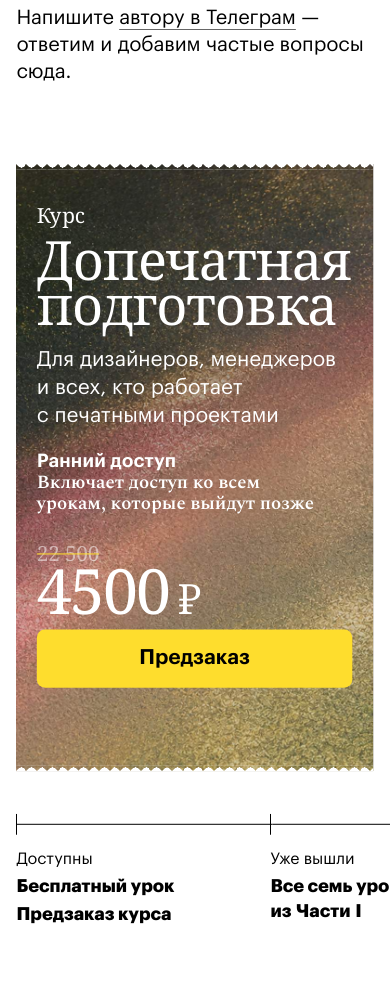
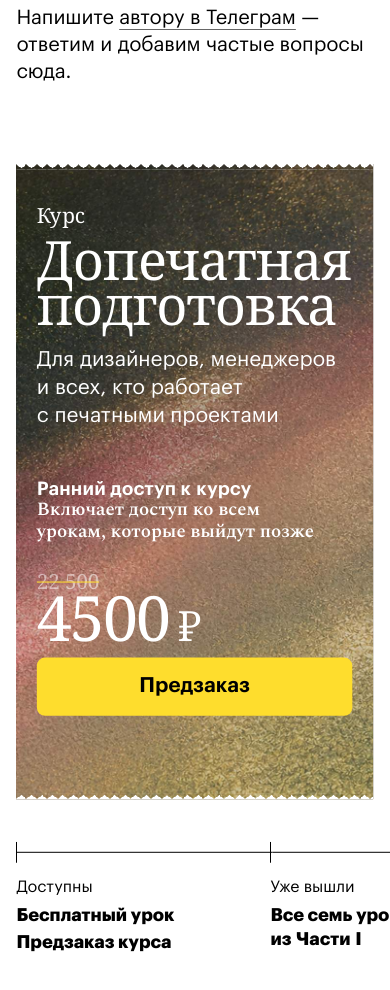
Before and after one commit to tuptop/dopechatka, a plain HTML site: page site/index.html in a window 390 px wide. Shown: the part 10206-11196 px from the top of the page. Drawn offline with Linux system fonts and the light colour scheme; a web font is replaced by a local one.

Commit message:
Match taller mobile preorder card in Figma

```diff
--- a/site/index.html
+++ b/site/index.html
@@ -28,7 +28,7 @@
   <link rel="icon" href="favicon.png" sizes="32x32" type="image/png">
   <link rel="apple-touch-icon" href="apple-touch-icon.png">
 
-  <link rel="stylesheet" href="style.css?v=151">
+  <link rel="stylesheet" href="style.css?v=152">
 </head>
 <body>
   <!-- Yandex.Metrika counter -->
@@ -370,7 +370,7 @@
             <h2 class="buy-title">Допечатная подготовка</h2>
             <p class="buy-text">Для&nbsp;дизайнеров, менеджеров и&nbsp;всех, кто&nbsp;работает с&nbsp;печатными проектами</p>
             <div class="buy-head">
-              <p class="buy-lead">Ранний доступ</p>
+              <p class="buy-lead">Ранний доступ<span class="buy-lead-mobile"> к&nbsp;курсу</span></p>
               <p class="buy-note">Включает доступ ко&nbsp;всем урокам, которые выйдут позже</p>
             </div>
             <p class="buy-old">22&nbsp;500</p>
--- a/site/style.css
+++ b/site/style.css
@@ -766,6 +766,7 @@ img {
 }
 /* Правая колонка: подзаголовок, цена, кнопка — все от 637 */
 .buy-head { left: 637px; top: 54px; width: 265px; }
+.buy-lead-mobile { display: none; }
 .buy-lead { font: 600 16px/19.2px 'Graphik', sans-serif; letter-spacing: 0.01em; }
 .buy-note { font: 600 16px/19.2px 'Spectral', Cambria, Georgia, serif; }
 /* Как и в лид-карточке: приглушён только текст цены, линия поверх остаётся
@@ -1026,7 +1027,7 @@ img {
     margin-top: 40px;
   }
   .card-frame-tg { aspect-ratio: 343 / 657; }
-  .card-frame-buy { aspect-ratio: 343 / 583; }
+  .card-frame-buy { aspect-ratio: 343 / 610; }
   .card-frame > .badge,
   .card-frame > .tg-panel,
   .card-frame > .buy-card {
@@ -1229,13 +1230,13 @@ img {
   .faq-item:nth-of-type(3) p, .faq-item:nth-of-type(4) p { width: auto; }
 
   /* ===== Финальный блок =====
-     Плашка во всю колонку, 583 высотой; внутри — макетные координаты
+     Плашка во всю колонку, 610 высотой; внутри — макетные координаты
      от её верхнего края, выключка влево от 20, как в лид-карточке.
      Зубцы рисуют псевдоэлементы, текстура растянута по карточке. */
   .buy { margin-top: 80px !important; }
   .buy-card {
     position: relative;
-    height: 583px;
+    height: 610px;
     margin: 0;
     background: #2b241c url('assets/plate-buy.jpg') 50% 50% / cover;
   }
@@ -1250,37 +1251,38 @@ img {
   .buy-card::before { top: 0; }
   .buy-card::after { bottom: 0; transform: scaleY(-1); }
   .buy-kicker {
-    left: 20px; top: 40px;
+    left: 20px; top: 39.5px;
     font-size: 20px; line-height: 19.4px;
     font-weight: 500; letter-spacing: -0.4px;
   }
   .buy-title {
-    left: 20px; top: 69px;
+    left: 20px; top: 68.5px;
     width: 295px;
     font-size: 52px; line-height: 44.2px;
     letter-spacing: -1.04px;
   }
   .buy-text {
-    left: 20px; top: 173px;
+    left: 20px; top: 172.5px;
     width: 303px;
     font-size: 20px; line-height: 1.35;
   }
-  .buy-head { left: 20px; top: 275px; width: 268px; }
+  .buy-head { left: 20px; top: 301.5px; width: 268px; }
+  .buy-lead-mobile { display: inline; }
   .buy-lead, .buy-note { font-size: 18px; line-height: 20.7px; }
   .buy-old {
-    left: 20px; top: 363px;
+    left: 20px; top: 389.5px;
     font-weight: 500; font-size: 20px; line-height: 21.6px;
     letter-spacing: -0.2px;
   }
-  /* 387 в макете — верх краски (бокс обрезан по прописной), минус 0,138 em */
+  /* 413,5 в макете — верх краски (бокс обрезан по прописной), минус 0,138 em */
   .buy-now {
-    left: 20px; top: 378.7px;
+    left: 20px; top: 405.2px;
     width: 303px;
     font-size: 60px;
     letter-spacing: -1.8px;
   }
   .buy-now .rub { font-size: 40px; letter-spacing: -0.8px; margin-left: -6px; }
-  .buy-card .btn { left: 20px; top: 447px; width: calc(100% - 40px); }
+  .buy-card .btn { left: 20px; top: 473.5px; width: calc(100% - 40px); }
 
   /* Таймлайн листается до краёв полотна, сохраняя поля у первой и последней отметок. */
   .when {
```
Also changed, not shown: 1 other file.
